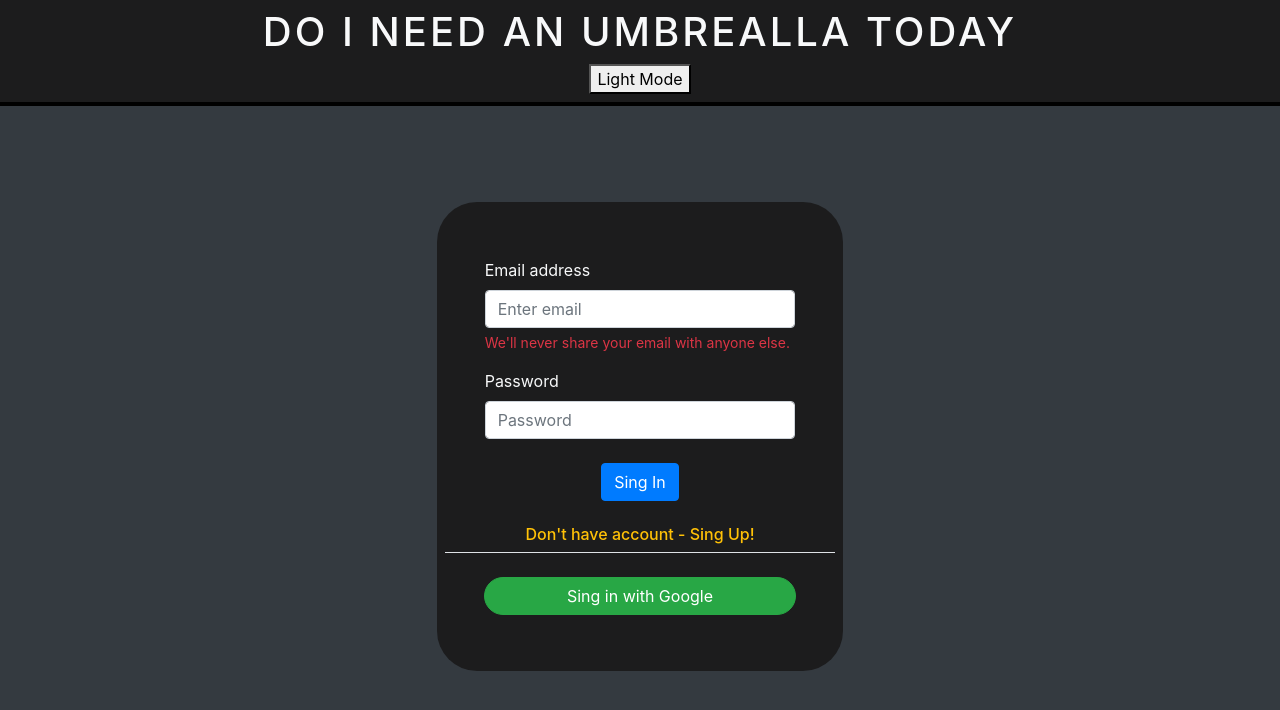
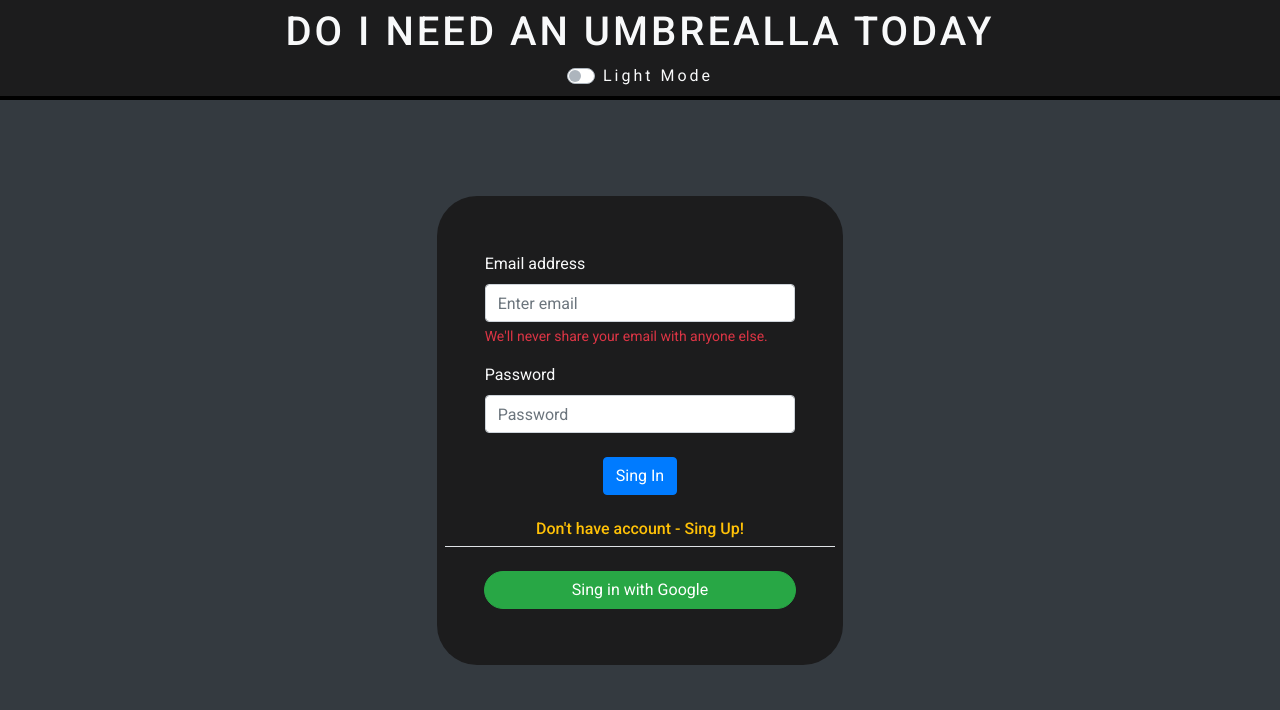
Before and after one commit to Ermal-code/NeedUmbrella-frontend, a React (Create React App) app: page / in a window 1280 px wide. Shown: the top 710 px of the page. Built offline with nearby package versions, Linux system fonts and the light colour scheme; no server answers; what axios-auth-refresh would draw is missing.

Commit message:
added a theme toggler and error handling in login page

```diff
--- a/src/App.css
+++ b/src/App.css
@@ -1,5 +1,8 @@
+@import url("https://fonts.googleapis.com/css2?family=Roboto:ital,wght@0,100;0,300;0,400;0,500;0,700;0,900;1,100;1,300;1,400;1,500;1,700;1,900&display=swap");
+
 body {
   overflow-x: hidden;
+  font-family: "Roboto", Arial, Helvetica, sans-serif;
 }
 
 .dark-mode,
@@ -121,3 +124,7 @@ i:hover {
     transform: rotate(360deg);
   }
 }
+
+.themeToggle:hover {
+  cursor: pointer;
+}
--- a/src/components/HeaderWithDarkMode.jsx
+++ b/src/components/HeaderWithDarkMode.jsx
@@ -1,18 +1,11 @@
-import React, { useContext } from "react";
-import { ThemeContext, Themes } from "../contexts/theme";
+import React from "react";
+import ToggleTheme from "./ToggleTheme";
 
 const HeaderWithDarkMode = () => {
-  const [theme, setTheme] = useContext(ThemeContext);
   return (
     <div className="headerUmb  text-light text-center p-2">
       <h1>DO I NEED AN UMBREALLA TODAY</h1>
-      <button
-        onClick={() =>
-          setTheme(theme === Themes.dark ? Themes.light : Themes.dark)
-        }
-      >
-        {theme === Themes.dark ? "Light Mode" : "Dark Mode"}
-      </button>
+      <ToggleTheme />
     </div>
   );
 };
--- a/src/components/Login.jsx
+++ b/src/components/Login.jsx
@@ -1,5 +1,5 @@
 import React, { useContext, useState } from "react";
-import { Row, Col, Form, Button } from "react-bootstrap";
+import { Row, Col, Form, Button, Alert } from "react-bootstrap";
 import { ThemeContext, Themes } from "../contexts/theme";
 
 const Login = (props) => {
@@ -9,6 +9,7 @@ const Login = (props) => {
   const [password, setPassword] = useState("");
   const [name, setName] = useState("");
   const [lastName, setLastName] = useState("");
+  const [error, setError] = useState(null);
 
   const singInOrSingUp = async (e) => {
     e.preventDefault();
@@ -41,7 +42,8 @@ const Login = (props) => {
         props.setIsLogedIn();
         props.history.push("/home");
       } else {
-        alert("Something went wrong");
+        const err = await response.json();
+        setError(err);
       }
     } catch (error) {
       console.log(error);
@@ -107,6 +109,7 @@ const Login = (props) => {
                   onChange={(e) => setPassword(e.currentTarget.value)}
                 />
               </Form.Group>
+              {error && <Alert variant="danger">{error.message}</Alert>}
 
               <div className="d-flex justify-content-center my-4">
                 <Button variant="primary" type="submit">
--- /dev/null
+++ b/src/components/ToggleTheme.jsx
@@ -0,0 +1,23 @@
+import React, { useContext } from "react";
+import { Form } from "react-bootstrap";
+import { ThemeContext, Themes } from "../contexts/theme";
+
+export default function ToggleTheme() {
+  const [theme, setTheme] = useContext(ThemeContext);
+
+  console.log(theme);
+
+  return (
+    <Form>
+      <Form.Check
+        type="switch"
+        id="custom-switch"
+        label={`${theme === Themes.dark ? "Light Mode" : "Dark Mode"}`}
+        checked={theme === Themes.light}
+        onChange={() =>
+          setTheme(theme === Themes.dark ? Themes.light : Themes.dark)
+        }
+      />
+    </Form>
+  );
+}
```
